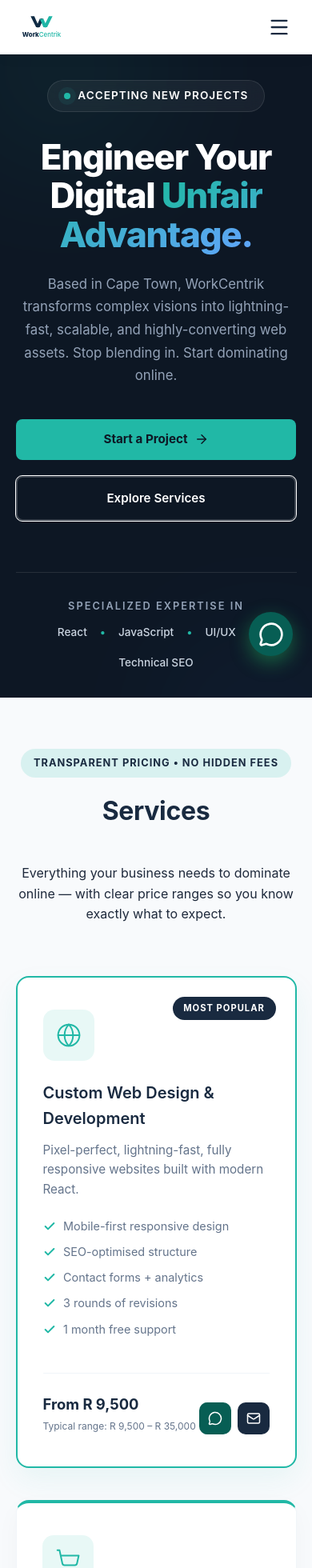
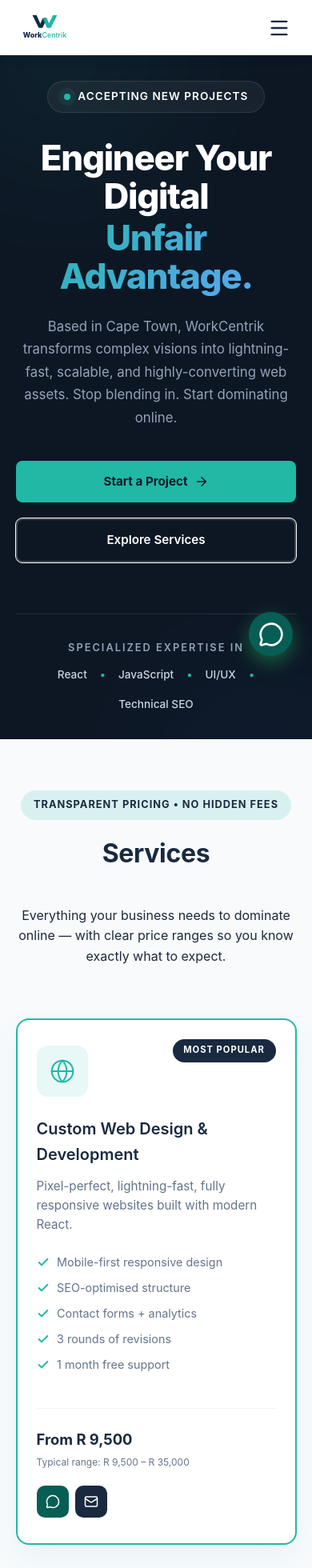
Before and after one commit to MalusiS/workcentrik-site, a React (Vite) app: page / in a window 390 px wide. Shown: the top 1960 px of the page at 80% size. Built offline with nearby package versions, Linux system fonts and the light colour scheme; the HTML template or start-up script is replaced by a standard one.

Commit message:
fix: optimize mobile responsiveness and resolve layout issues

```diff
--- a/src/App.css
+++ b/src/App.css
@@ -1051,7 +1051,7 @@
   box-shadow: 0 12px 30px rgba(37, 211, 102, 0.5);
 }
 
-/* Mobile Responsiveness */
+/* Tablet Responsiveness */
 @media (max-width: 968px) {
   .about-grid {
     grid-template-columns: 1fr;
@@ -1059,6 +1059,7 @@
   }
 }
 
+/* Mobile Responsiveness */
 @media (max-width: 768px) {
   /* Hide desktop center nav AND the header WA button on mobile */
   .desktop-nav, .header-wa-btn { display: none; }
@@ -1066,26 +1067,54 @@
   /* Show the hamburger menu */
   .mobile-menu-toggle { display: flex; align-items: center; }
 
-  .logo { height: 40px; }
+  /* 1. Sleeker Mobile Menu Links */
+  .mobile-nav-links { gap: 1.5rem; }
+  .mobile-nav-links a { font-size: 1.35rem; }
+
+  .logo { height: 45px; }
 
   .hero {
     min-height: calc(100vh - 65px);
     min-height: calc(100svh - 65px);
     padding: 2rem 5%;
   }
+
+  /* 3. Hero Text Adjustments */
   .hero-content h1 { font-size: 2.75rem; }
+  .text-gradient {
+    display: block; /* Forces "Unfair Advantage" to its own line on mobile */
+    margin-top: 0.2rem;
+  }
   .hero-subtitle { font-size: 1.05rem; }
-  .hero-ctas {
-    flex-direction: column;
-    width: 100%;
-    max-width: 350px;
-  }
+  .hero-ctas { flex-direction: column; width: 100%; max-width: 350px; }
   .desktop-break { display: none; }
   .tech-tags { font-size: 0.85rem; }
 
+  /* General Spacing Polish for Cards */
   .services-section { padding: 4rem 5%; }
   .services-section h2 { font-size: 2rem; margin-bottom: 2.5rem; }
+  .service-card { padding: 2rem 1.5rem; } /* Slightly tighter mobile padding */
+  .leadership-card { padding: 2.5rem 1.5rem; }
 
+  /* 2. Fix Service Card Icons (Stack vertically below price) */
+  .service-footer {
+    flex-direction: column;
+    align-items: flex-start;
+    gap: 1.25rem;
+  }
+
+  /* 4. Fix Leadership Card Squishing */
+  .leadership-header {
+    flex-direction: column;
+    align-items: flex-start;
+    gap: 1rem;
+    text-align: left;
+  }
+  .leadership-avatar {
+    flex-shrink: 0; /* Prevents the circle from turning into an oval */
+  }
+
+  /* Contact Section Refinements */
   .contact-container {
     grid-template-columns: 1fr;
     gap: 3rem;
@@ -1101,7 +1130,6 @@
     max-width: 350px;
     margin: 0 auto;
   }
-
   .contact-link { width: 100%; }
 
   .floating-whatsapp {
```
